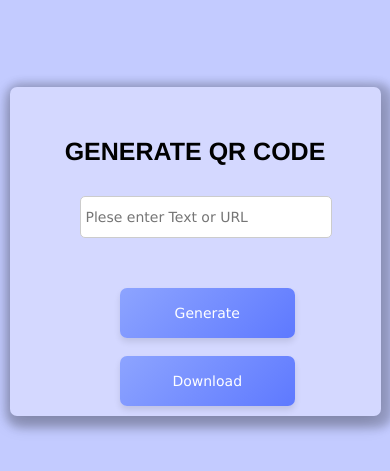
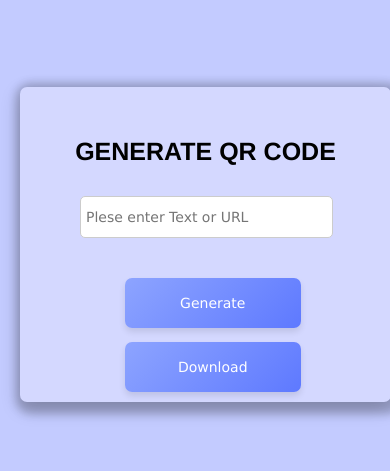
Before and after one commit to hetbhalani/QR-Code-Generator, a plain HTML site: page index.html in a window 390 px wide. Shown: the part 71-542 px from the top of the page. Drawn offline with Linux system fonts and the light colour scheme.

Commit message:
responsive

```diff
--- a/app.js
+++ b/app.js
@@ -7,7 +7,7 @@ const qrImg = document.getElementById("qrImg");
 function genQr() {
     qrImg.src = "https://api.qrserver.com/v1/create-qr-code/?size=150x150&data=" + encodeURIComponent(textbox.value);
     qrImg.style.display = "block";
-    card.style.height = "30rem";
+    card.style.height = "32rem";
 
     download.disabled = false;
 
--- a/style.css
+++ b/style.css
@@ -11,7 +11,7 @@ body{
 
 h1{
     height: 3rem;
-    width: 96rem;
+    width: 100%;
     background-color: rgb(0, 4, 110);
     color: white;
     font-family: monospace;
@@ -135,6 +135,7 @@ h2{
 
 @media (max-width: 768px) {
     h1 {
+        width: 100%;
         font-size: 25px;
     }
 
@@ -152,8 +153,8 @@ h2{
 
     .gen, .dwn {
         width: 45%;
-        margin-left: 150px;
-        margin-top: 50px;
+        margin-left: 160px;
+        margin-top: 40px;
     }
 }
 
@@ -167,20 +168,21 @@ h2{
         width: 90%;
         height: auto;
         padding: 10px;
+        margin-left: 20px;
     }
 
     .textbox {
         width: 70%;
-        margin-left: 60px;
+        margin-left: 50px;
         height: 40px;
     }
 
     .gen, .dwn {
         width: 50%;
-        margin-left: 100px;
+        margin-left: 95px;
     }
 
     .dwn {
-        margin-top: 5%;
+        margin-top: 4%;
     }
 }
```
